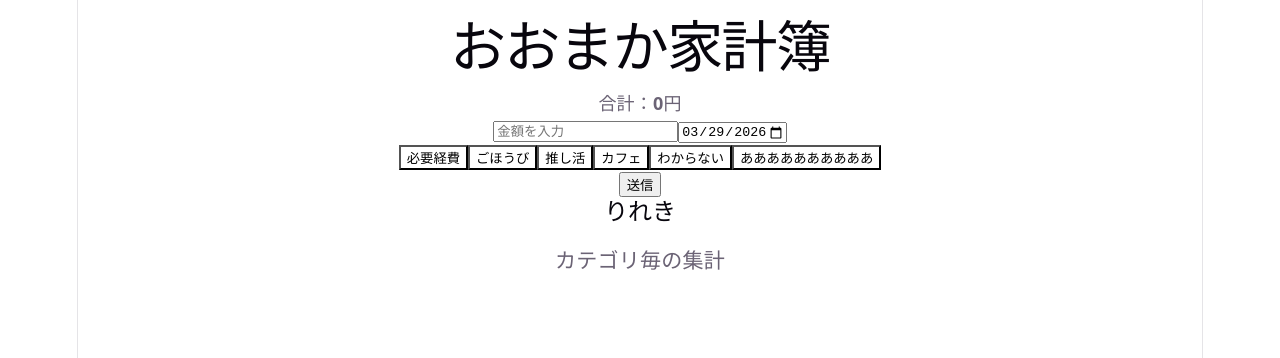
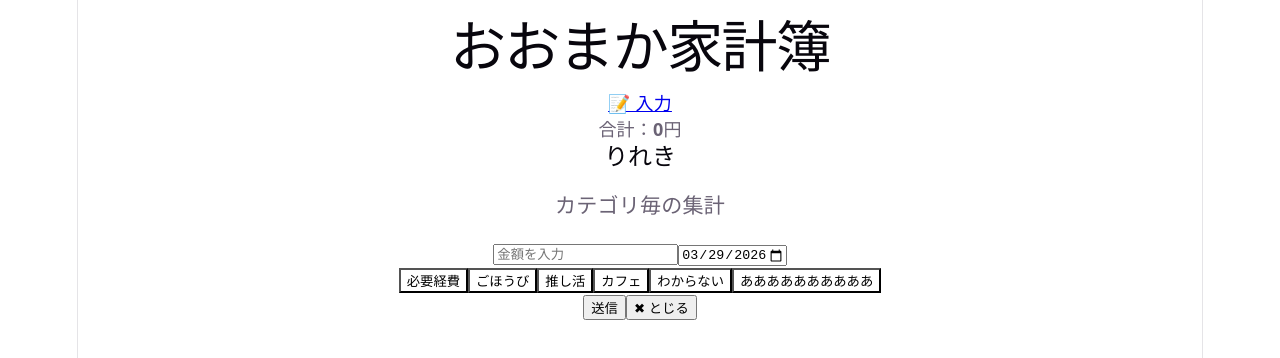
Before and after one commit to hayami-dev/omakakakeibo-front, a React (Vite) app: page /input in a window 1280 px wide. Shown: the top 358 px of the page. Built offline with nearby package versions, Linux system fonts and the light colour scheme.

Commit message:
ページを分けてInputFormをHome内表示へ

```diff
--- a/package.json
+++ b/package.json
@@ -12,7 +12,8 @@
   "dependencies": {
     "react": "^19.2.4",
     "react-dom": "^19.2.4",
-    "react-icons": "^5.6.0"
+    "react-icons": "^5.6.0",
+    "react-router": "^7.13.2"
   },
   "devDependencies": {
     "@eslint/js": "^9.39.4",
--- a/src/App.jsx
+++ b/src/App.jsx
@@ -1,54 +1,15 @@
-import { useState } from "react";
 import "./App.css";
-import Summary from "./components/Summary";
-import HistoryList from "./components/HistoryList";
+import Home from "./components/Home";
 import InputForm from "./components/InputForm";
-import CategorySummary from "./components/CategorySummary";
+import { Route, Routes } from "react-router";
 
 function App() {
-  const [result, setResult] = useState(0);
-  const [history, setHistory] = useState([]);
-
-  const removeHistory = (targetIndex) => {
-    // indexがtargetIndexじゃないものだけ残す(配列を直で消せない)
-    const newHistory = history.filter((_, index) => index !== targetIndex);
-
-    // 新しい配列をセッターをつかって上書き
-    setHistory(newHistory);
-
-    // 合計金額(result)も減らす
-    const deletedItem = history[targetIndex];
-    setResult(result - deletedItem.amount);
-  };
-
   return (
-    // 必ず1つの要素でreturnしなければいけない
-    <>
-      <main>
-        <h1>おおまか家計簿</h1>
-
-        {/* 結果表示 */}
-        <section>
-          <Summary total={result} />
-        </section>
-        {/* 入力 */}
-        <section>
-          <InputForm
-            onSend={(amount, selectedCat, inputDate) => {
-              setResult(result + amount);
-              setHistory([
-                ...history,
-                { amount: amount, category: selectedCat, date: inputDate },
-              ]);
-            }}
-          />
-        </section>
-        <section>
-          <HistoryList history={history} onRemove={removeHistory} />
-          <CategorySummary history={history} />
-        </section>
-      </main>
-    </>
+    <Routes>
+      <Route path="/" element={<Home />}>
+        <Route path="input" element={<InputForm />} />
+      </Route>
+    </Routes>
   );
 }
 
--- /dev/null
+++ b/src/components/Home.jsx
@@ -0,0 +1,50 @@
+import { useState } from "react";
+import Summary from "./Summary";
+import HistoryList from "./HistoryList";
+import CategorySummary from "./CategorySummary";
+import { NavLink, Outlet } from "react-router";
+
+export default function Home() {
+  const [result, setResult] = useState(0);
+  const [history, setHistory] = useState([]);
+
+  const removeHistory = (targetIndex) => {
+    // indexがtargetIndexじゃないものだけ残す(配列を直で消せない)
+    const newHistory = history.filter((_, index) => index !== targetIndex);
+
+    // 新しい配列をセッターをつかって上書き
+    setHistory(newHistory);
+
+    // 合計金額(result)も減らす
+    const deletedItem = history[targetIndex];
+    setResult(result - deletedItem.amount);
+  };
+
+  return (
+    <main>
+      <h1>おおまか家計簿</h1>
+      <nav>
+        <NavLink to="/input">📝 入力</NavLink>
+      </nav>
+      {/* 結果表示 */}
+      <section>
+        <Summary total={result} />
+      </section>
+      <section>
+        <HistoryList history={history} onRemove={removeHistory} />
+        <CategorySummary history={history} />
+      </section>
+      <Outlet
+        context={{
+          onSend: (amount, selectCat, inputDate) => {
+            setResult(result + amount);
+            setHistory([
+              ...history,
+              { amount: amount, category: selectCat, date: inputDate },
+            ]);
+          },
+        }}
+      />
+    </main>
+  );
+}
--- a/src/components/InputForm.jsx
+++ b/src/components/InputForm.jsx
@@ -1,8 +1,12 @@
 import { useState } from "react";
 import { CATEGORIES } from "../categories";
 import { getFormattedDate } from "../DateUtils";
+import { NavLink, useOutletContext, useNavigate } from "react-router";
 
-export default function InputForm({ onSend }) {
+export default function InputForm() {
+  const { onSend } = useOutletContext();
+  const navigate = useNavigate();
+
   // 今日の日付を取得
   const today = getFormattedDate();
 
@@ -10,6 +14,10 @@ export default function InputForm({ onSend }) {
   const [inputDate, setInputDate] = useState(today); // 日付のValue
   const limitDate = getFormattedDate(0, -6, 1); // 今日から６か月間
   const [selectCategory, setSelectCategory] = useState(""); // タグ選択のValue
+
+  const handleClose = () => {
+    navigate("/");
+  };
 
   const handleLocalSend = () => {
     const amount = Number(inputValue); // 数値に加工
@@ -31,10 +39,11 @@ export default function InputForm({ onSend }) {
     setInputValue(""); //入力欄を空にする
     setSelectCategory("");
     setInputDate(today);
+    handleClose();
   };
 
   return (
-    <>
+    <section>
       <input
         type="number"
         value={inputValue}
@@ -68,6 +77,7 @@ export default function InputForm({ onSend }) {
         ))}
       </div>
       <button onClick={handleLocalSend}>送信</button>
-    </>
+      <button onClick={handleClose}>✖ とじる</button>
+    </section>
   );
 }
--- a/src/main.jsx
+++ b/src/main.jsx
@@ -1,10 +1,13 @@
-import { StrictMode } from "react";
+import { StrictMode } from "react"; // 決まり文句、2回実行のテストをしてくれる
 import { createRoot } from "react-dom/client";
+import { BrowserRouter } from "react-router";
 import "./index.css";
 import App from "./App.jsx";
 
 createRoot(document.getElementById("root")).render(
   <StrictMode>
-    <App />
+    <BrowserRouter>
+      <App />
+    </BrowserRouter>
   </StrictMode>,
 );
```
Also changed, not shown: 1 other file (tests, documents, lock files or other folders).
